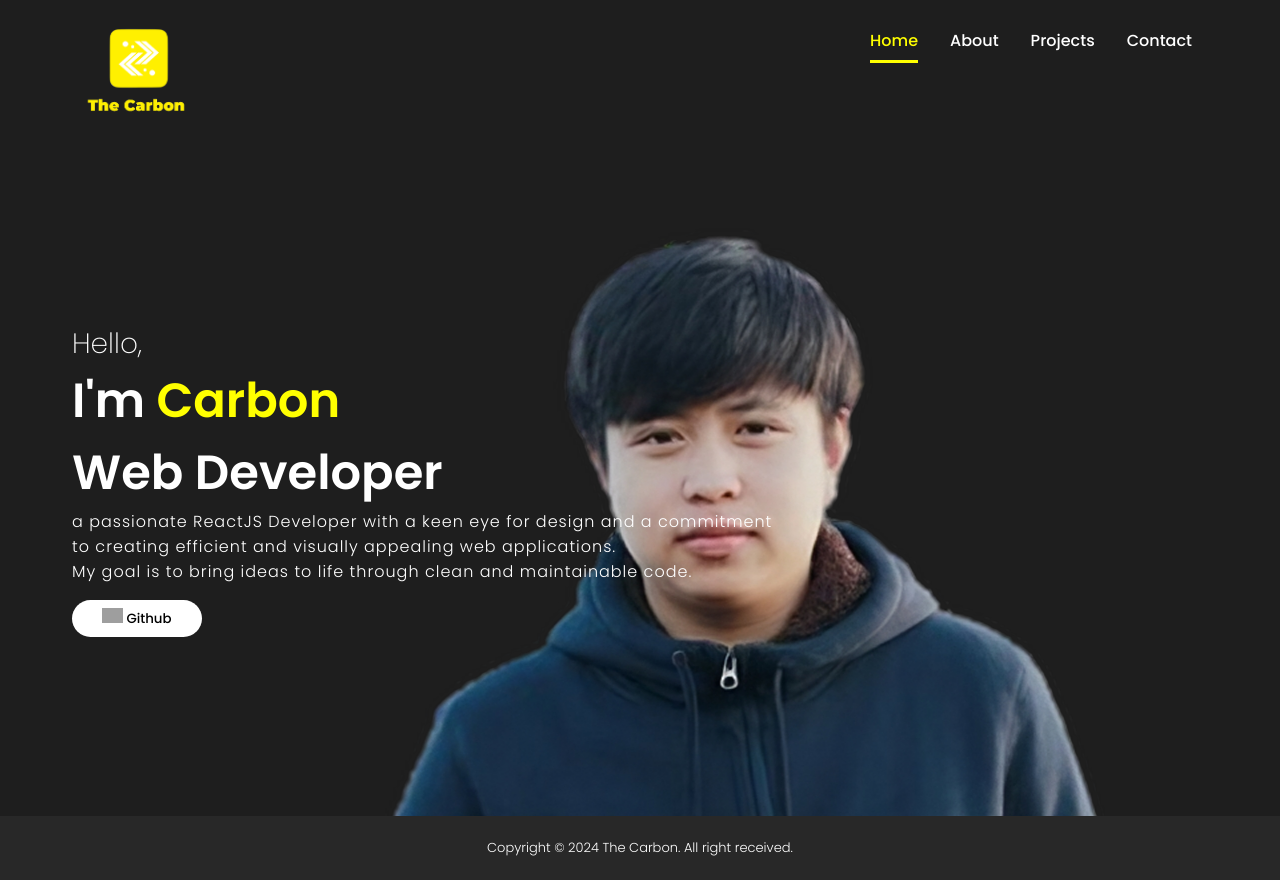
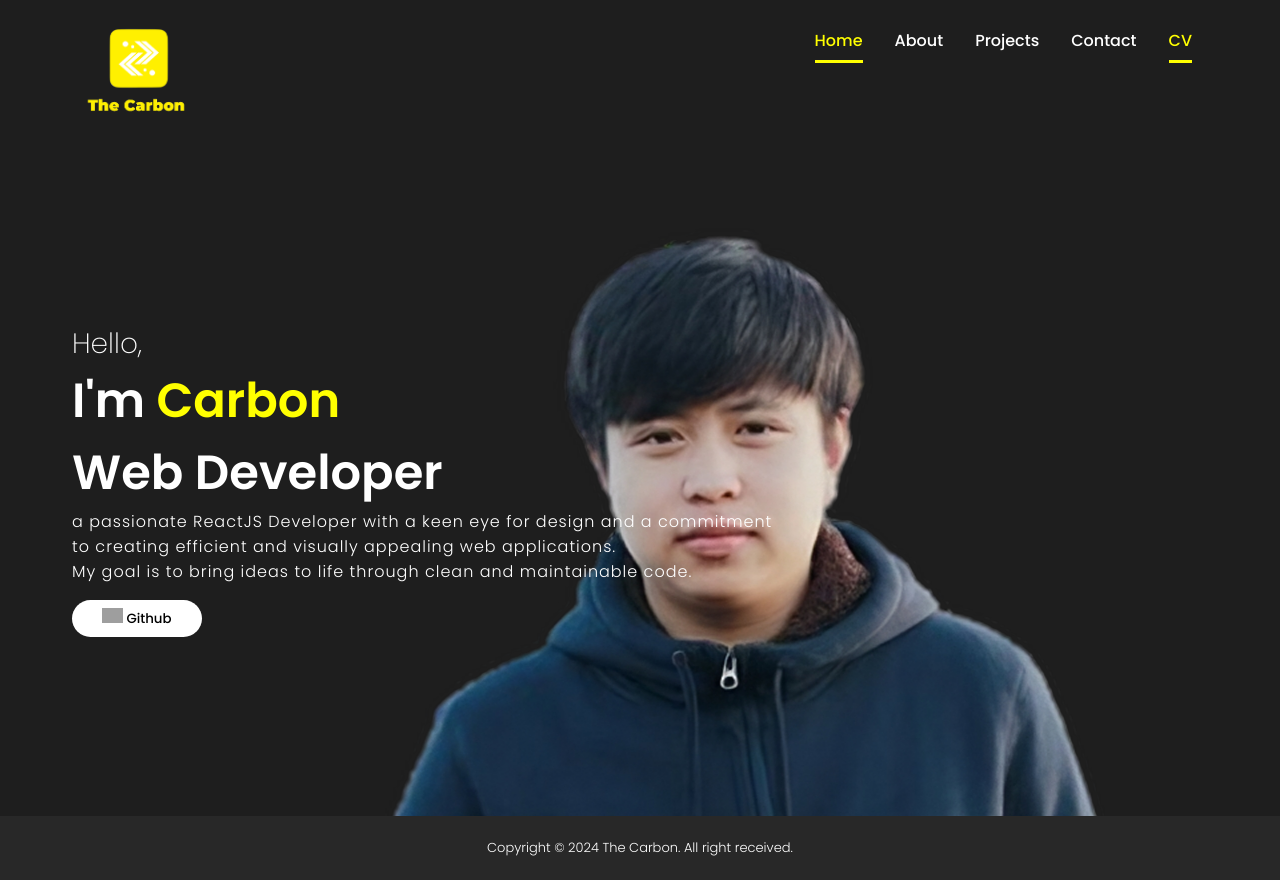
Before and after one commit to Akinades/React-Portfolio, a React (Create React App) app: page / in a window 1280 px wide. Built offline with nearby package versions, Linux system fonts and the light colour scheme; grey boxes are pictures that could not be loaded.

Commit message:
add cv
cv

```diff
--- a/src/components/NavBar/navbar.jsx
+++ b/src/components/NavBar/navbar.jsx
@@ -11,6 +11,7 @@ const Navbar = () => {
         <MyLink to="/about">About</MyLink>
         <MyLink to="/projects">Projects</MyLink>
         <MyLink to="/contact">Contact</MyLink>
+        <MyLink to="">CV</MyLink>
       </div>
     </nav>
   );
```
